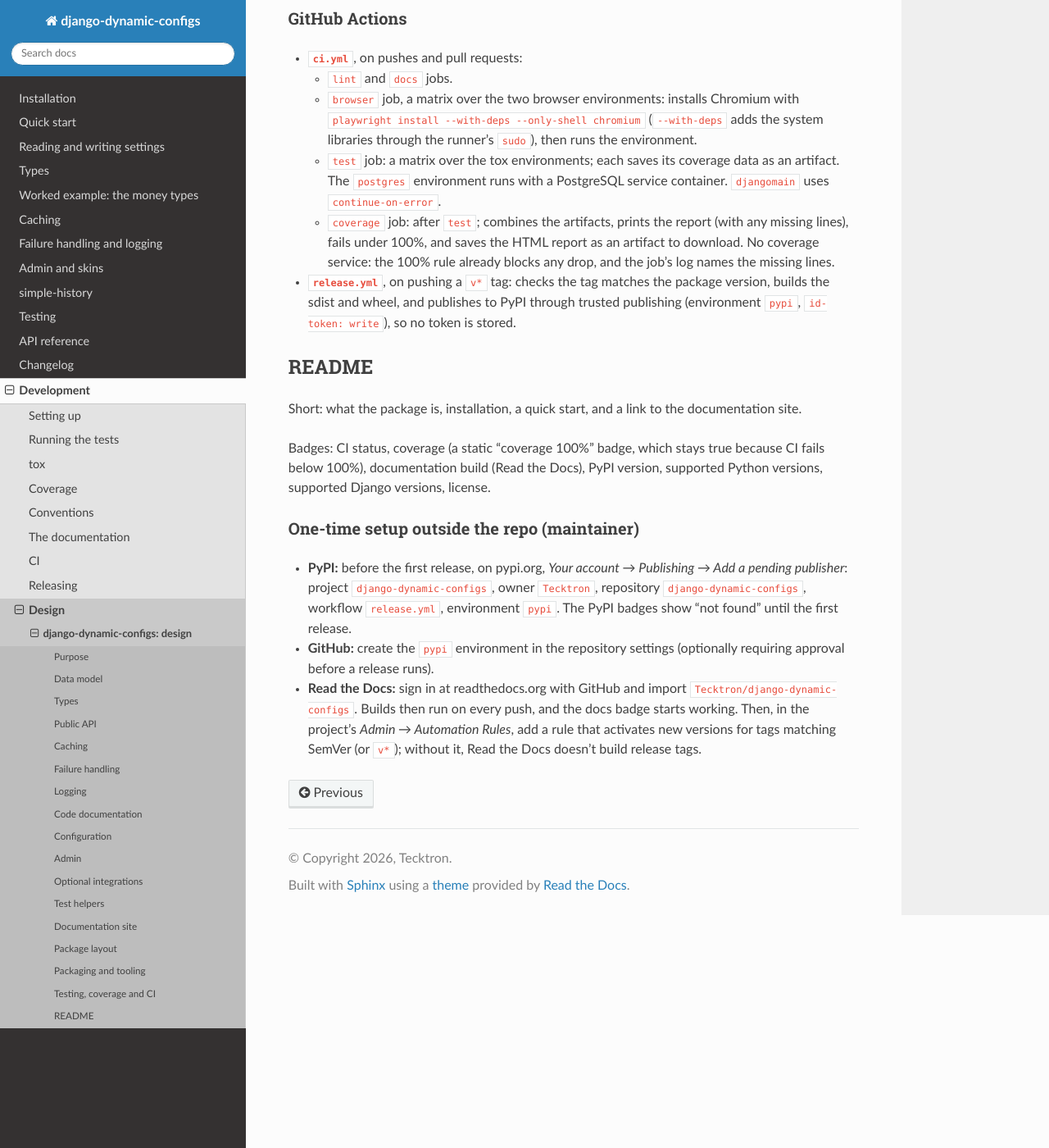
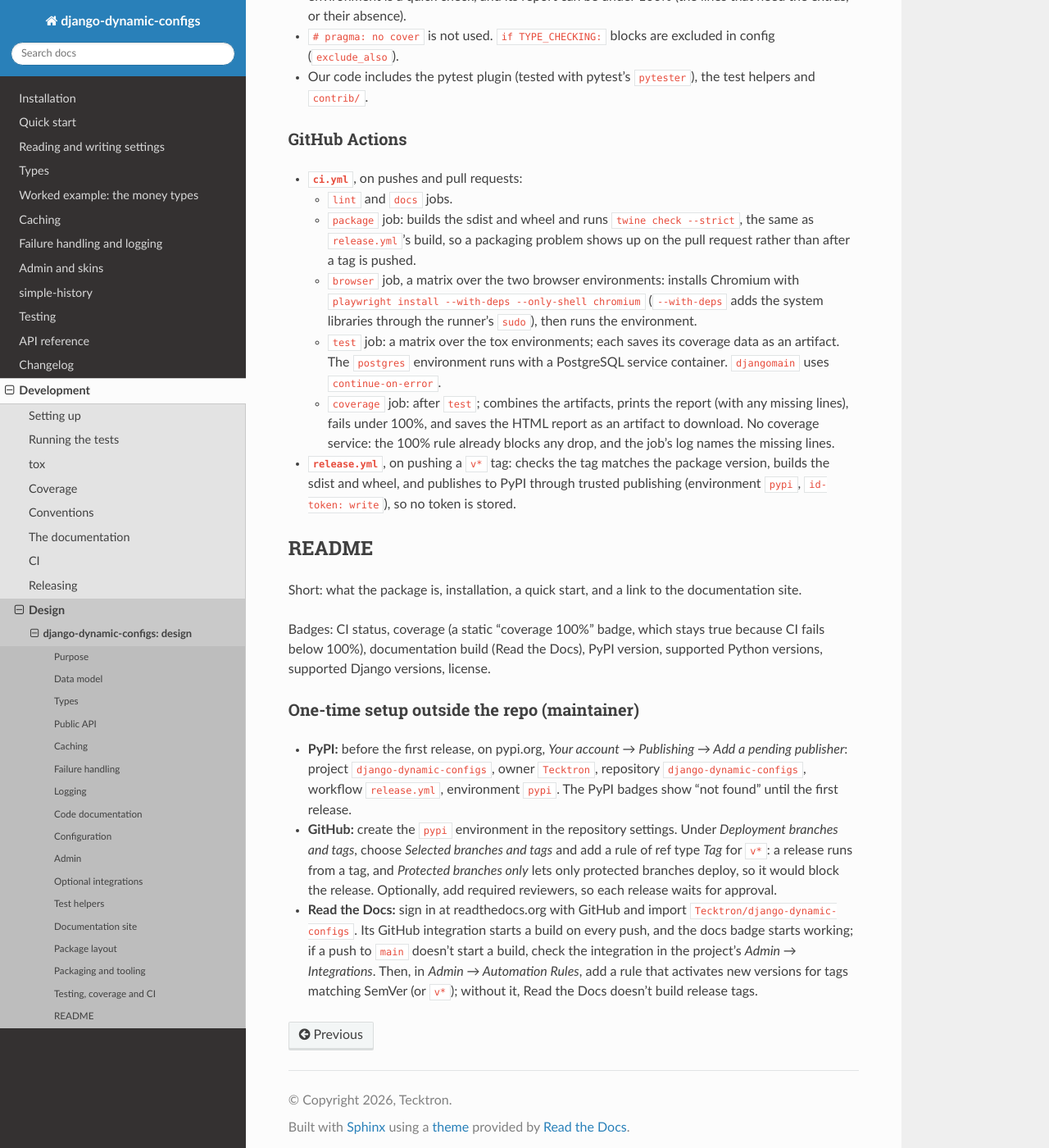
Before and after one commit to Tecktron/django-dynamic-configs, a Sphinx documentation site: the page built from docs/design/django-dynamic-configs.md, in a window 1280 px wide and 1400 px high, scrolled down 21530 px. Shown: the whole window at 82% size. Built offline with Sphinx 7.4.7 and the Read the Docs theme 3.1.0, drawn with Linux system fonts in a browser that asks for light colours; some of the changed text lies outside the part shown.

Commit message:
Complete the sdist, add the docs and changelog URLs, and check the package in CI
- MANIFEST.in: the sdist carries the whole test suite, CHANGELOG.md and tox.ini. Without it, setuptools picked up
  only tests/test*.py, which can't run without tests/settings.py.
- pyproject.toml: Documentation and Changelog project URLs, shown in PyPI's sidebar.
- ci.yml: a package job that builds the sdist and wheel and runs twine check --strict, as release.yml does, so a
  packaging problem shows up on a pull request rather than after a tag is pushed.
- Docs: the pypi environment needs a v* tag rule (Protected branches only lets only branches deploy), and Read the
  Docs builds on push through its GitHub integration.

````diff
--- a/docs/design/django-dynamic-configs.md
+++ b/docs/design/django-dynamic-configs.md
@@ -654,7 +654,7 @@ Hosted on Read the Docs, built with **Sphinx**:
 The `src/` layout, so tests run against the installed package. Modules mirror Django's layout.
 
 ```
-pyproject.toml   tox.ini   LICENSE   README.md   CHANGELOG.md   .readthedocs.yaml
+pyproject.toml   tox.ini   MANIFEST.in   LICENSE   README.md   CHANGELOG.md   .readthedocs.yaml
 .github/workflows/ci.yml   .github/workflows/release.yml
 docs/
     conf.py   index.md   (one .md per page listed under Documentation site)
@@ -716,6 +716,10 @@ tests/
   Django 6.0, and pip resolves the newest release anyway).
 - Package data: `py.typed` and the static files (`static/dynamic_configs/*.js` and `*.css`); the suite checks they
   are found, which under tox (installing the built wheel) checks they're packaged.
+- The sdist also carries the whole test suite, `CHANGELOG.md` and `tox.ini` (`MANIFEST.in`), so the package can be
+  tested where it's built from the sdist; without it, setuptools picks up only `tests/test*.py`, which can't run
+  without `tests/settings.py`. The wheel holds only the package.
+- Project URLs: Homepage, Documentation (Read the Docs), Source, Issues and Changelog (`CHANGELOG.md` on GitHub).
 - Development dependencies in `requirements.txt`: an editable install of the package plus coverage, pytest,
   pytest-django, pytest-mock (tests patch with its `mocker` fixture, not `unittest.mock`), pytest-playwright (the
   browser tests), ruff and tox, installed into a `venv/` in the repository (ignored by git). The browser tests need
@@ -790,6 +794,8 @@ Configured in `pyproject.toml`:
 
 - **`ci.yml`**, on pushes and pull requests:
   - `lint` and `docs` jobs.
+  - `package` job: builds the sdist and wheel and runs `twine check --strict`, the same as `release.yml`'s build, so
+    a packaging problem shows up on the pull request rather than after a tag is pushed.
   - `browser` job, a matrix over the two browser environments: installs Chromium with
     `playwright install --with-deps --only-shell chromium` (`--with-deps` adds the system libraries through the
     runner's `sudo`), then runs the environment.
@@ -813,8 +819,12 @@ documentation build (Read the Docs), PyPI version, supported Python versions, su
 - **PyPI:** before the first release, on pypi.org, *Your account → Publishing → Add a pending publisher*: project
   `django-dynamic-configs`, owner `Tecktron`, repository `django-dynamic-configs`, workflow `release.yml`, environment
   `pypi`. The PyPI badges show "not found" until the first release.
-- **GitHub:** create the `pypi` environment in the repository settings (optionally requiring approval before a
-  release runs).
-- **Read the Docs:** sign in at readthedocs.org with GitHub and import `Tecktron/django-dynamic-configs`. Builds then
-  run on every push, and the docs badge starts working. Then, in the project's *Admin → Automation Rules*, add a rule
-  that activates new versions for tags matching SemVer (or `v*`); without it, Read the Docs doesn't build release tags.
+- **GitHub:** create the `pypi` environment in the repository settings. Under *Deployment branches and tags*, choose
+  *Selected branches and tags* and add a rule of ref type *Tag* for `v*`: a release runs from a tag, and *Protected
+  branches only* lets only protected branches deploy, so it would block the release. Optionally, add required
+  reviewers, so each release waits for approval.
+- **Read the Docs:** sign in at readthedocs.org with GitHub and import `Tecktron/django-dynamic-configs`. Its GitHub
+  integration starts a build on every push, and the docs badge starts working; if a push to `main` doesn't start a
+  build, check the integration in the project's *Admin → Integrations*. Then, in *Admin → Automation Rules*, add a
+  rule that activates new versions for tags matching SemVer (or `v*`); without it, Read the Docs doesn't build
+  release tags.
--- a/pyproject.toml
+++ b/pyproject.toml
@@ -37,8 +37,10 @@ simple-history = ["django-simple-history>=3.8"]
 
 [project.urls]
 Homepage = "https://github.com/Tecktron/django-dynamic-configs"
+Documentation = "https://django-dynamic-configs.readthedocs.io/"
 Source = "https://github.com/Tecktron/django-dynamic-configs"
 Issues = "https://github.com/Tecktron/django-dynamic-configs/issues"
+Changelog = "https://github.com/Tecktron/django-dynamic-configs/blob/main/CHANGELOG.md"
 
 [project.entry-points.pytest11]
 dynamic_configs = "dynamic_configs.test.pytest_plugin"
````
Also changed, not shown: docs/development.md (+11 -5 lines), 2 other files.
